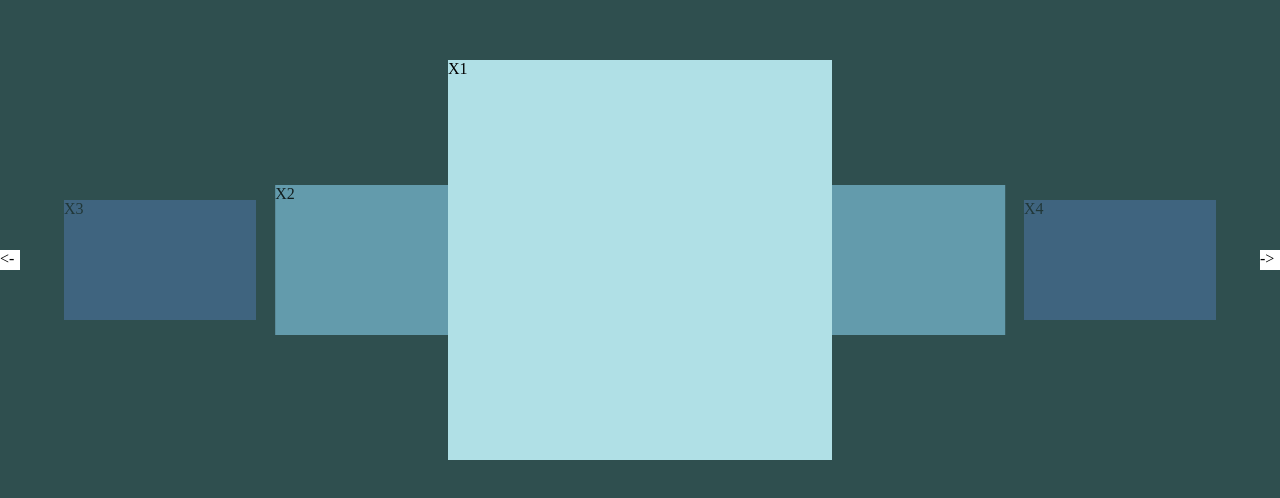
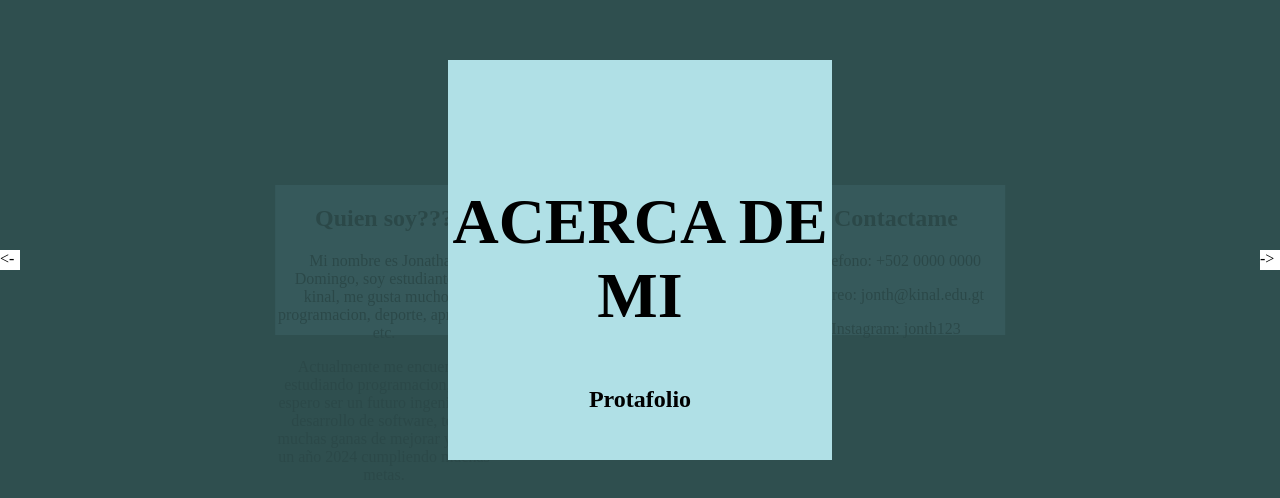
Before and after one commit to jdomingo2022206/Taller_lab1, a plain HTML site: page Lab1/src/html/Porta.html in a window 1280 px wide. Shown: the part 140-638 px from the top of the page. Drawn offline with Linux system fonts and the light colour scheme.

Commit message:
se realiza nuevo portafolio

```diff
--- a/Lab1/src/css/stylePorta.css
+++ b/Lab1/src/css/stylePorta.css
@@ -2,11 +2,21 @@ body {
     margin: 0;
     padding: 0;
 }
+
+h1 {
+    font-size: 4rem;
+    text-align: center;
+    justify-content: center;
+    padding: 0;
+}
+
+
 .container {
     width: 100%;
     height: 100dvh;
     position: relative;
 }
+
 .arrow {
     position: absolute;
     top: 50%;
@@ -17,9 +27,11 @@ body {
     cursor: pointer;
     z-index: 99;
 }
+
 .arrow--next {
     right: 0;
 }
+
 .slider {
     width: 100%;
     height: 100%;
@@ -27,7 +39,11 @@ body {
     display: flex;
     align-items: center;
     position: relative;
+    overflow: hidden;
+    /* Asegura que el contenido que excede se oculte */
+
 }
+
 .slider .slider__item {
     width: 30%;
     height: 400px;
@@ -41,34 +57,55 @@ body {
     opacity: 0;
     z-index: 10;
 }
-.slider .slider__item[data-position= "0"] {
+
+.slider .slider__item[data-position="0"] {
     left: 50%;
     z-index: 25;
     opacity: 1;
 }
-.slider .slider__item[data-position= "1"], .slider .slider__item[data-position= "4"] {
+
+.slider .slider__item[data-position="1"],
+.slider .slider__item[data-position="4"] {
     width: 17%;
     height: 150px;
-    opacity: 0.6;
+    opacity: 0.08;
     background: skyblue;
     z-index: 20;
 }
-.slider .slider__item[data-position= "1"] {
+
+.slider .slider__item[data-position="1"] {
     left: 30%;
 }
-.slider .slider__item[data-position= "4"] {
+
+.slider .slider__item[data-position="4"] {
     left: 70%;
 }
-.slider .slider__item[data-position= "2"], .slider .slider__item[data-position= "3"] {
+
+.slider .slider__item[data-position="2"],
+.slider .slider__item[data-position="3"] {
     width: 15%;
     height: 120px;
-    opacity: 0.3;
+    opacity: 0.0;
     background: cornflowerblue;
     z-index: 15;
 }
-.slider .slider__item[data-position= "2"] {
+
+.slider .slider__item[data-position="2"] {
     left: 12.5%;
 }
-.slider .slider__item[data-position= "3"] {
+
+.slider .slider__item[data-position="3"] {
     left: 87.5%;
 }
+
+
+.hidden-text {
+    opacity: 1;
+    transition: opacity 0.3s ease-in;
+    text-align: center;
+}
+
+.slider:hover .hidden-text {
+    opacity: 1;
+
+}
--- a/Lab1/src/html/Porta.html
+++ b/Lab1/src/html/Porta.html
@@ -1,20 +1,53 @@
 <!DOCTYPE html>
 <html lang="en">
   <head>
-    <meta charset="UTF-8">
-    <meta name="viewport" content="width=device-width, initial-scale=1.0">
+    <meta charset="UTF-8" />
+    <meta name="viewport" content="width=device-width, initial-scale=1.0" />
     <title>Document</title>
-    <link rel="stylesheet" href="../css/stylePorta.css">
+    <link rel="stylesheet" href="../css/stylePorta.css" />
   </head>
   <body>
     <div class="container">
       <div class="arrow arrow--prev"><-</div>
-        <section class="slider" data-component='slider'>
-            <div class="slider__item" data-slider="X1" data-position="0">X1</div>
-            <div class="slider__item" data-slider="X2" data-position="1">X2</div>
-            <div class="slider__item" data-slider="X3" data-position="2">X3</div>
-            <div class="slider__item" data-slider="X4" data-position="3">X4</div>
-            <div class="slider__item" data-slider="X5" data-position="4">X5</div>
+      <section class="slider" data-component="slider">
+        <div class="slider__item" data-slider="X1" data-position="0">
+          <br>
+          <br>
+          <br>
+          <br>
+            <h1 class="hidden-text">ACERCA DE MI</h1>
+          <h2 class="hidden-text">Protafolio</h2>
+        </div>
+        <div class="slider__item" data-slider="X2" data-position="1">
+          <h2 class="hidden-text">Quien soy???</h2>
+          <p class="hidden-text">
+            Mi nombre es Jonathan Domingo, soy estudiante de kinal, me gusta
+            mucho la programacion, deporte, aprender, etc.
+          </p class="hidden-text">
+          <p class="hidden-text">
+            Actualmente me encuentro estudiando programacion, pues espero ser un
+            futuro ingeniero en desarrollo de software, tengo muchas ganas de
+            mejorar y hacer un año 2024 cumpliendo muchas metas.
+          </p>
+        </div>
+        <div class="slider__item" data-slider="X3" data-position="2">
+          <h2 class="hidden-text">Proyectos</h2>
+          <p class="hidden-text">
+            He trabajado en proyectos orientados el area de logistica. Como
+            programas para una tienda de ropa, citas en un hospital,
+            alquifiestas, lista de tareas entre otros.
+          </p>
+        </div>
+        <div class="slider__item" data-slider="X4" data-position="3">
+          <h2 class="hidden-text">Lenguajes</h2>
+          <p class="hidden-text">Conozco Java, HTML, SQL, C# y JavaScript</p>
+        </div>
+        <div class="slider__item" data-slider="X5" data-position="4">
+          <h2 class="hidden-text">Contactame</h2>
+          <p class="hidden-text">Telefono: +502 0000 0000</p>
+          <p class="hidden-text">Correo: jonth@kinal.edu.gt</p>
+          <p class="hidden-text">Instagram: jonth123</p>
+        </div>
       </section>
       <div class="arrow arrow--next">-></div>
     </div>
```
Lines whose indentation alone changed are shown as unchanged.
